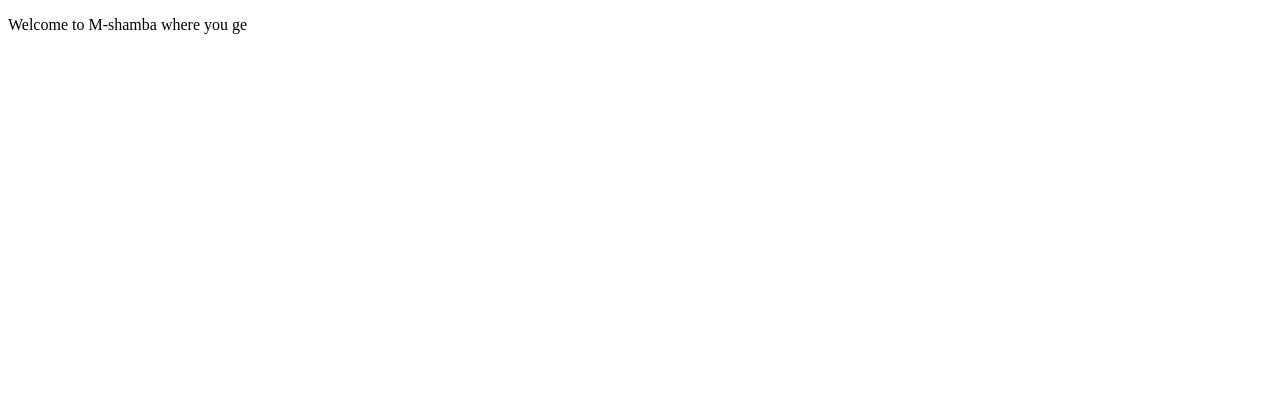
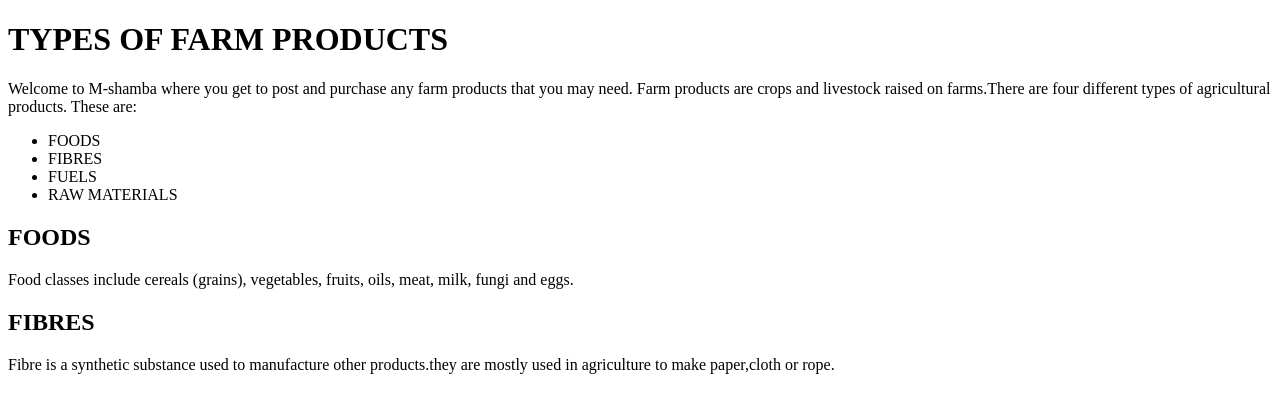
Before and after one commit to mervinkogei/m-shamba, a plain HTML site: page index.html in a window 1280 px wide. Drawn offline with Linux system fonts and the light colour scheme.

Commit message:
add introduction to farm products

```diff
--- a/index.html
+++ b/index.html
@@ -8,7 +8,32 @@
 </head>
 <body>
     <div class="intro">
-        <p>Welcome to M-shamba where you ge</p>
+        <h1>TYPES OF FARM PRODUCTS</h1>
+        <p>Welcome to M-shamba where you get to post and purchase any farm products that you may need.
+           Farm products are crops and livestock raised on farms.There are four different types of agricultural products.
+           These are:
+        </p>
+        <ul>
+            <li>FOODS</li>
+            <li>FIBRES</li>
+            <li>FUELS</li>
+            <li>RAW MATERIALS</li>
+        </ul>
+<div class="foods">
+        <h2>FOODS</h2>
+        <p>Food classes include cereals (grains), vegetables, fruits, oils, meat, milk, fungi and eggs.
+
+        </p>
+    </div>
+
+    <div class="fibres">
+        <h2>FIBRES</h2>
+        <P>Fibre is a synthetic substance used to manufacture other products.they are mostly used in agriculture
+            to make paper,cloth or rope.
+        </P>
+    </div>
+
+
 
     </div>
 
```
